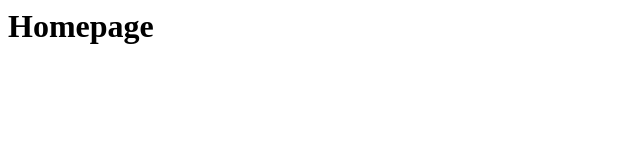
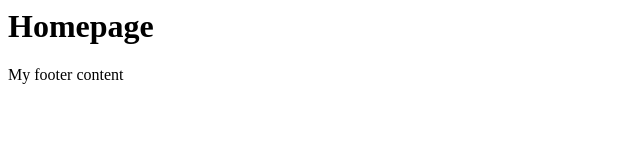
Before and after one commit to solismarcandrewact-collab/mysimplehtml, a plain HTML site: page index.html in a window 1280 px wide. Shown: the whole page, without its empty margins (0-640 px from the left). Drawn offline with Linux system fonts and the light colour scheme.

Commit message:
Add footer section to homepage

```diff
--- a/index.html
+++ b/index.html
@@ -1 +1,2 @@
 <h1>Homepage</h1>
+<footer>My footer content</footer>
```
